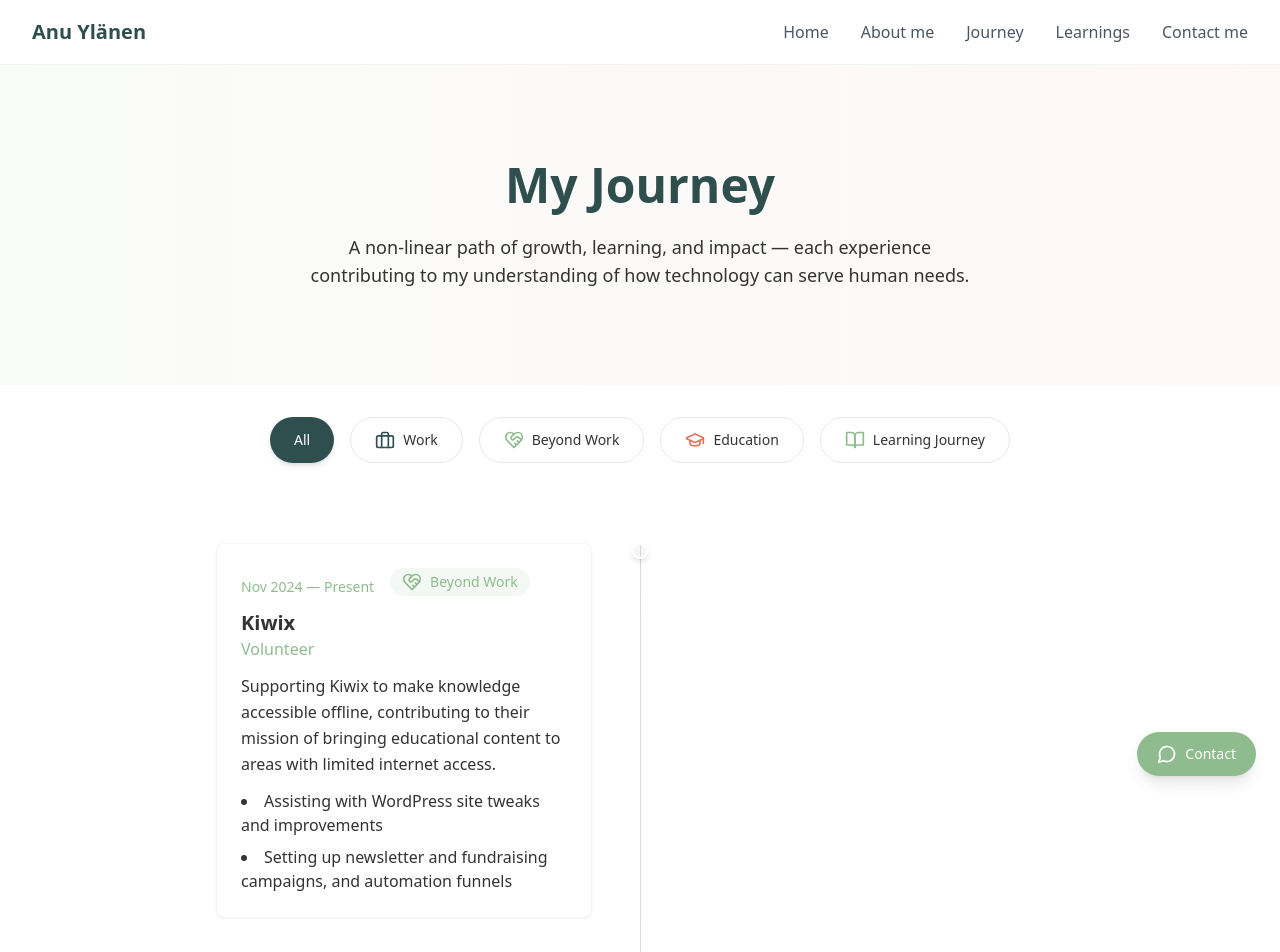
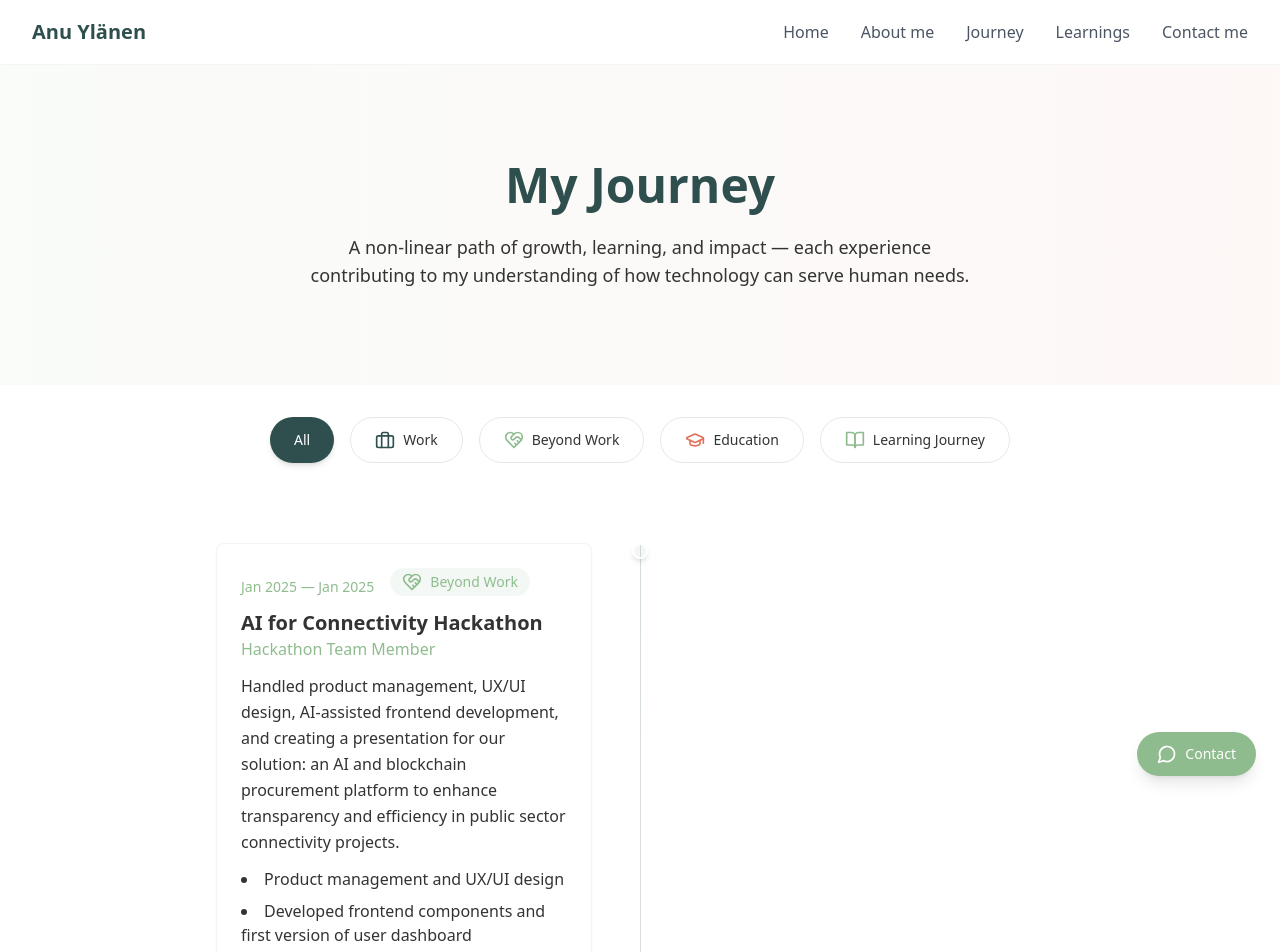
Before and after one commit to anupulu/anupulu.github.io, a Next.js app: page /journey in a window 1280 px wide. Shown: the top 952 px of the page. Built offline with nearby package versions, Linux system fonts and the light colour scheme.

Commit message:
Add AI for Connectivity Hackathon entry to My Journey page

```diff
--- a/app/journey/page.tsx
+++ b/app/journey/page.tsx
@@ -26,6 +26,19 @@ export default function JourneyPage() {
 
   const timeline: TimelineItem[] = [
     // 2024 - Present
+    {
+      startDate: "Jan 2025",
+      endDate: "Jan 2025",
+      organization: "AI for Connectivity Hackathon",
+      role: "Hackathon Team Member",
+      description: "Handled product management, UX/UI design, AI-assisted frontend development, and creating a presentation for our solution: an AI and blockchain procurement platform to enhance transparency and efficiency in public sector connectivity projects.",
+      category: "beyond-work",
+      details: [
+        "Product management and UX/UI design",
+        "Developed frontend components and first version of user dashboard",
+        "Created and delivered project presentation"
+      ]
+    },
     {
       startDate: "Nov 2024",
       endDate: "Present",
```
